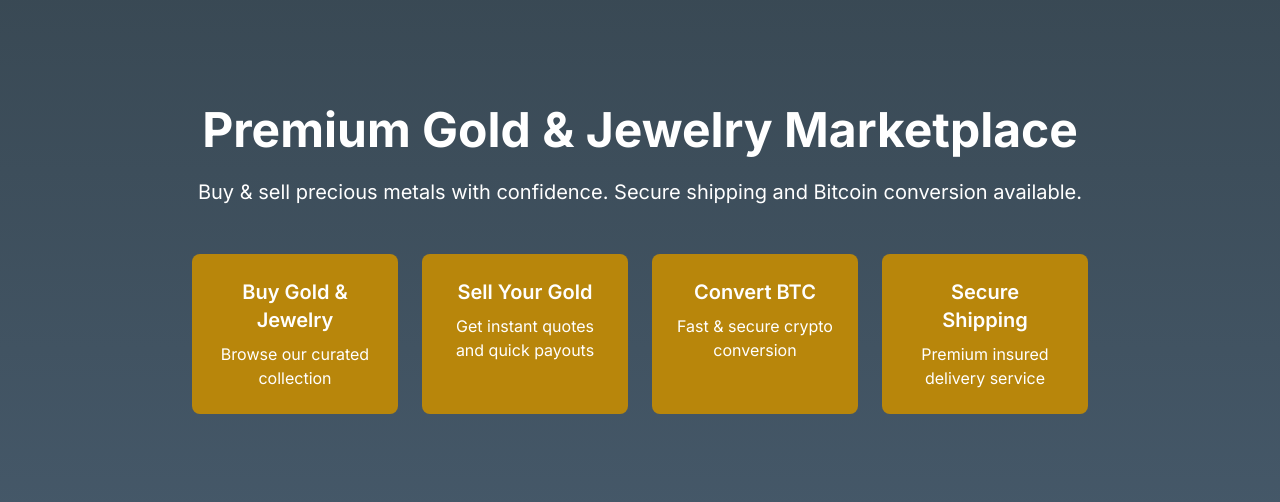
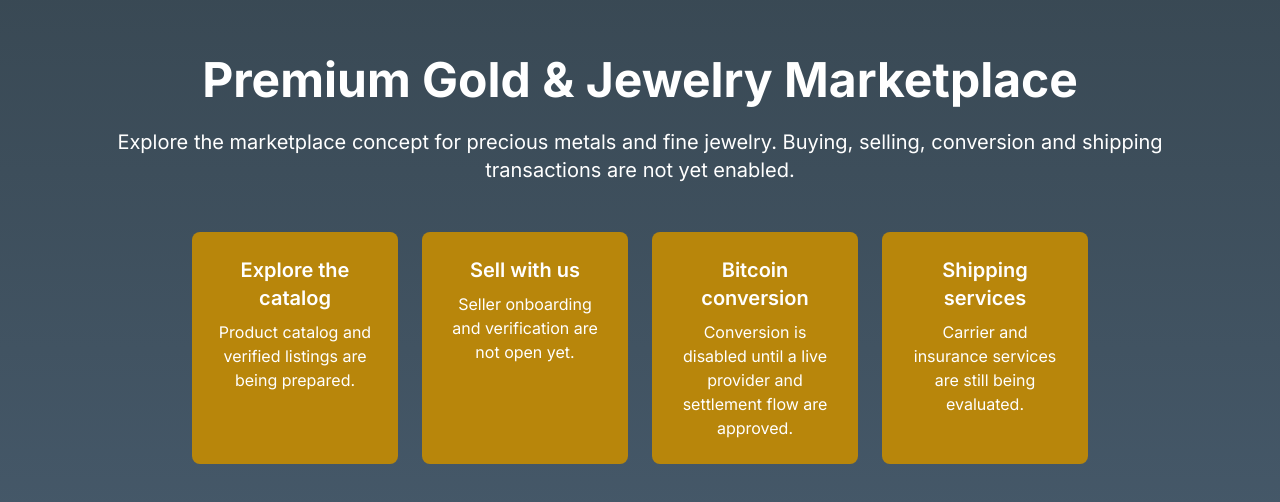
Before and after one commit to Marfenckysbot/limitless-bitcion, a Next.js app: page / in a window 1280 px wide. Shown: the part 140-642 px from the top of the page. Built offline with nearby package versions, Linux system fonts and the light colour scheme.

Commit message:
trust: align storefront claims with disabled transaction services

```diff
--- a/src/app/page.tsx
+++ b/src/app/page.tsx
@@ -1,36 +1,50 @@
 import Link from 'next/link'
 
 export default function Home() {
+  const sections = [
+    {
+      href: '/buy',
+      title: 'Explore the catalog',
+      description: 'Product catalog and verified listings are being prepared.',
+    },
+    {
+      href: '/sell',
+      title: 'Sell with us',
+      description: 'Seller onboarding and verification are not open yet.',
+    },
+    {
+      href: '/convert',
+      title: 'Bitcoin conversion',
+      description: 'Conversion is disabled until a live provider and settlement flow are approved.',
+    },
+    {
+      href: '/shipping',
+      title: 'Shipping services',
+      description: 'Carrier and insurance services are still being evaluated.',
+    },
+  ]
+
   return (
     <div className="flex min-h-screen flex-col items-center justify-center p-6">
-      <div className="max-w-6xl mx-auto text-center">
-        <h1 className="text-5xl font-bold mb-6 animate-fade-in">
-          Premium Gold & Jewelry Marketplace
+      <div className="mx-auto max-w-6xl text-center">
+        <h1 className="mb-6 text-5xl font-bold animate-fade-in">
+          Premium Gold &amp; Jewelry Marketplace
         </h1>
-        <p className="text-xl mb-12 animate-slide-up">
-          Buy & sell precious metals with confidence. Secure shipping and Bitcoin conversion available.
+        <p className="mb-12 text-xl animate-slide-up">
+          Explore the marketplace concept for precious metals and fine jewelry.
+          Buying, selling, conversion and shipping transactions are not yet enabled.
         </p>
-
-        <div className="grid grid-cols-1 md:grid-cols-2 lg:grid-cols-4 gap-6 max-w-4xl mx-auto">
-          <Link href="/buy" className="bg-gold-dark hover:bg-gold-light text-white hover:text-charcoal p-6 rounded-lg transition-colors duration-300">
-            <h2 className="text-xl font-semibold mb-2">Buy Gold & Jewelry</h2>
-            <p>Browse our curated collection</p>
-          </Link>
-
-          <Link href="/sell" className="bg-gold-dark hover:bg-gold-light text-white hover:text-charcoal p-6 rounded-lg transition-colors duration-300">
-            <h2 className="text-xl font-semibold mb-2">Sell Your Gold</h2>
-            <p>Get instant quotes and quick payouts</p>
-          </Link>
-
-          <Link href="/convert" className="bg-gold-dark hover:bg-gold-light text-white hover:text-charcoal p-6 rounded-lg transition-colors duration-300">
-            <h2 className="text-xl font-semibold mb-2">Convert BTC</h2>
-            <p>Fast & secure crypto conversion</p>
-          </Link>
-
-          <Link href="/shipping" className="bg-gold-dark hover:bg-gold-light text-white hover:text-charcoal p-6 rounded-lg transition-colors duration-300">
-            <h2 className="text-xl font-semibold mb-2">Secure Shipping</h2>
-            <p>Premium insured delivery service</p>
-          </Link>
+        <div className="mx-auto grid max-w-4xl grid-cols-1 gap-6 md:grid-cols-2 lg:grid-cols-4">
+          {sections.map((section) => (
+            <Link
+              key={section.href}
+              href={section.href}
+              className="rounded-lg bg-gold-dark p-6 text-white transition-colors duration-300 hover:bg-gold-light hover:text-charcoal"
+            >
+              <h2 className="mb-2 text-xl font-semibold">{section.title}</h2>
+              <p>{section.description}</p>
+            </Link>
+          ))}
         </div>
       </div>
     </div>
```
